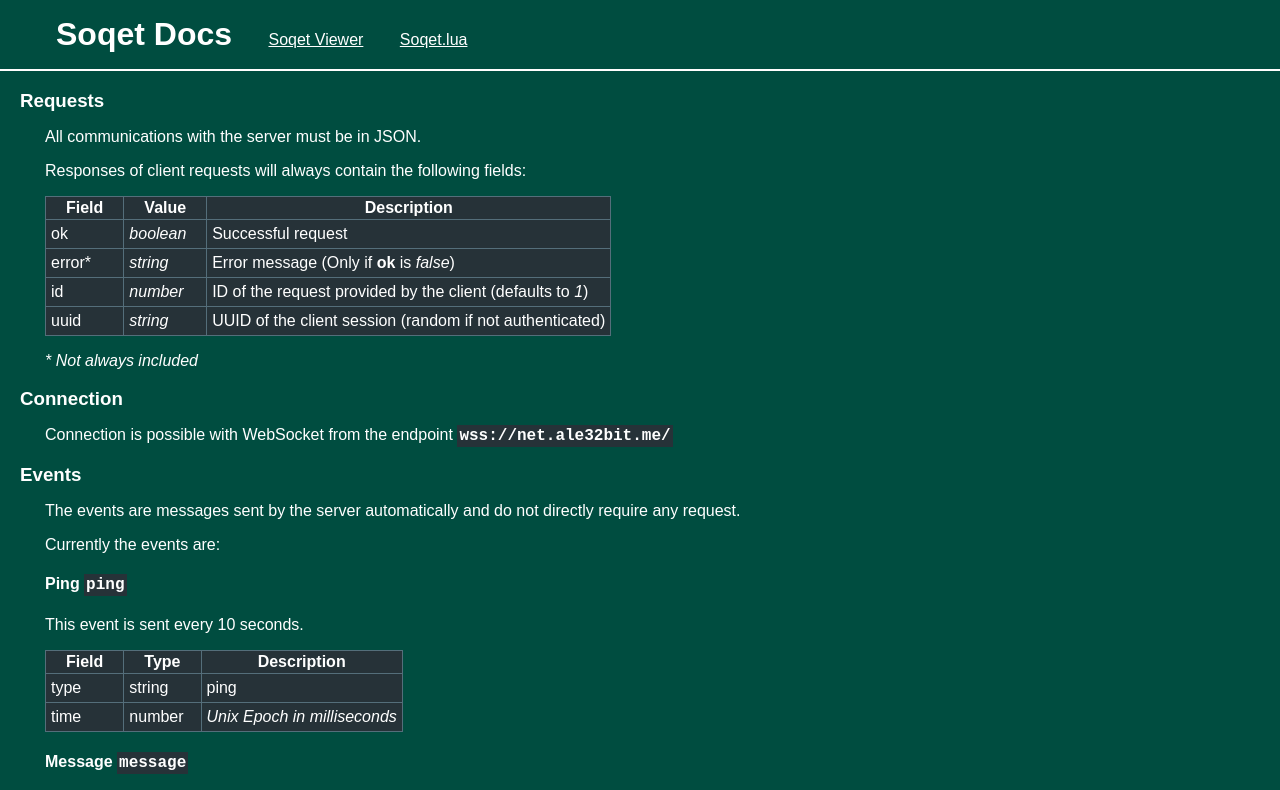
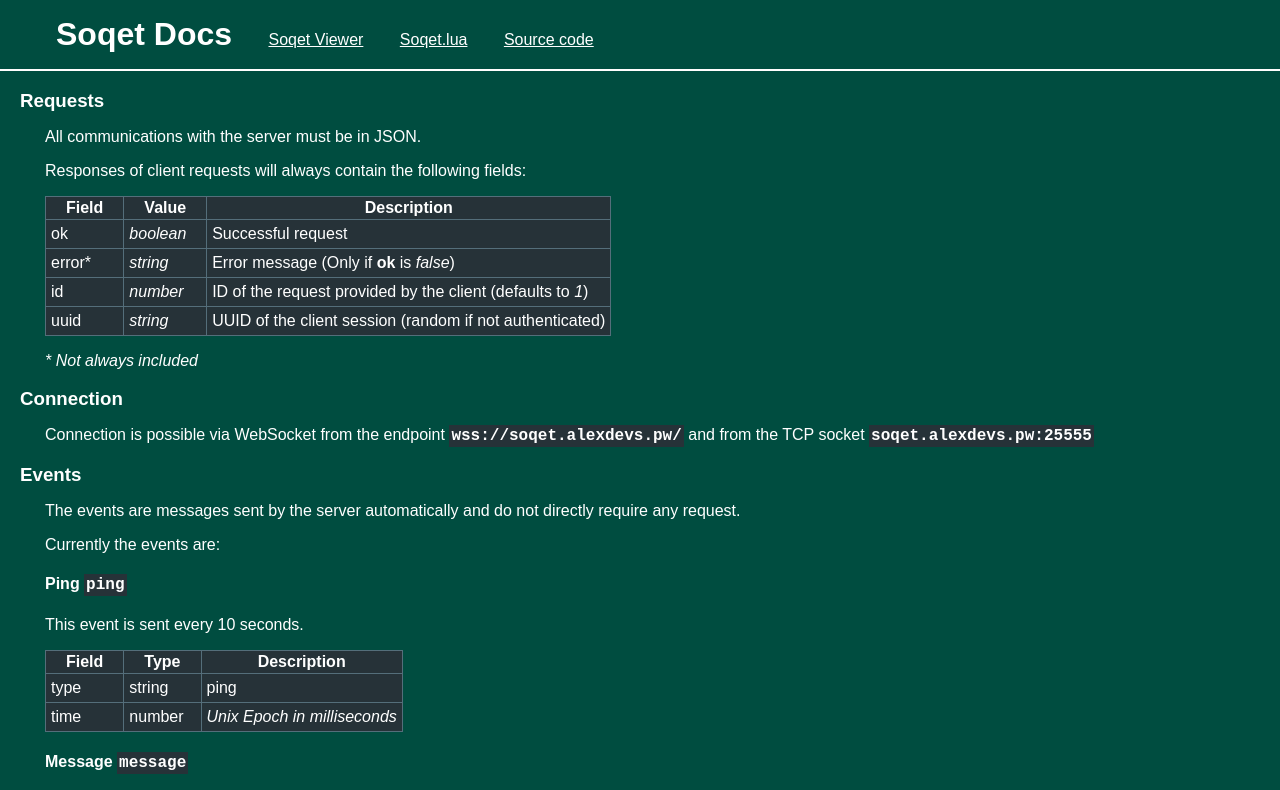
Before and after one commit to Ale32bit/Soqet, a website: page public/index.html in a window 1280 px wide. Shown: the top 790 px of the page. Drawn offline with Linux system fonts and the light colour scheme.

Commit message:
Added Source code link and TCP socket info

```diff
--- a/public/index.html
+++ b/public/index.html
@@ -101,6 +101,7 @@
         <li><a style="font-size: 32px; font-weight: 600;">Soqet Docs</a></li>
         <li><a href="/ui.html">Soqet Viewer</a></li>
         <li><a href="https://raw.githubusercontent.com/Ale32bit/Soqet/master/soqet.lua">Soqet.lua</a></li>
+        <li><a href="https://github.com/Ale32bit/Soqet">Source code</a></li>
     </ul>
 </div>
 
@@ -141,7 +142,7 @@
 
     <h3>Connection</h3>
     <div class="sub">
-        <p>Connection is possible with WebSocket from the endpoint <code>wss://net.ale32bit.me/</code></p>
+        <p>Connection is possible via WebSocket from the endpoint <code>wss://soqet.alexdevs.pw/</code> and from the TCP socket <code>soqet.alexdevs.pw:25555</code></p>
     </div>
 
     <h3>Events</h3>
```
